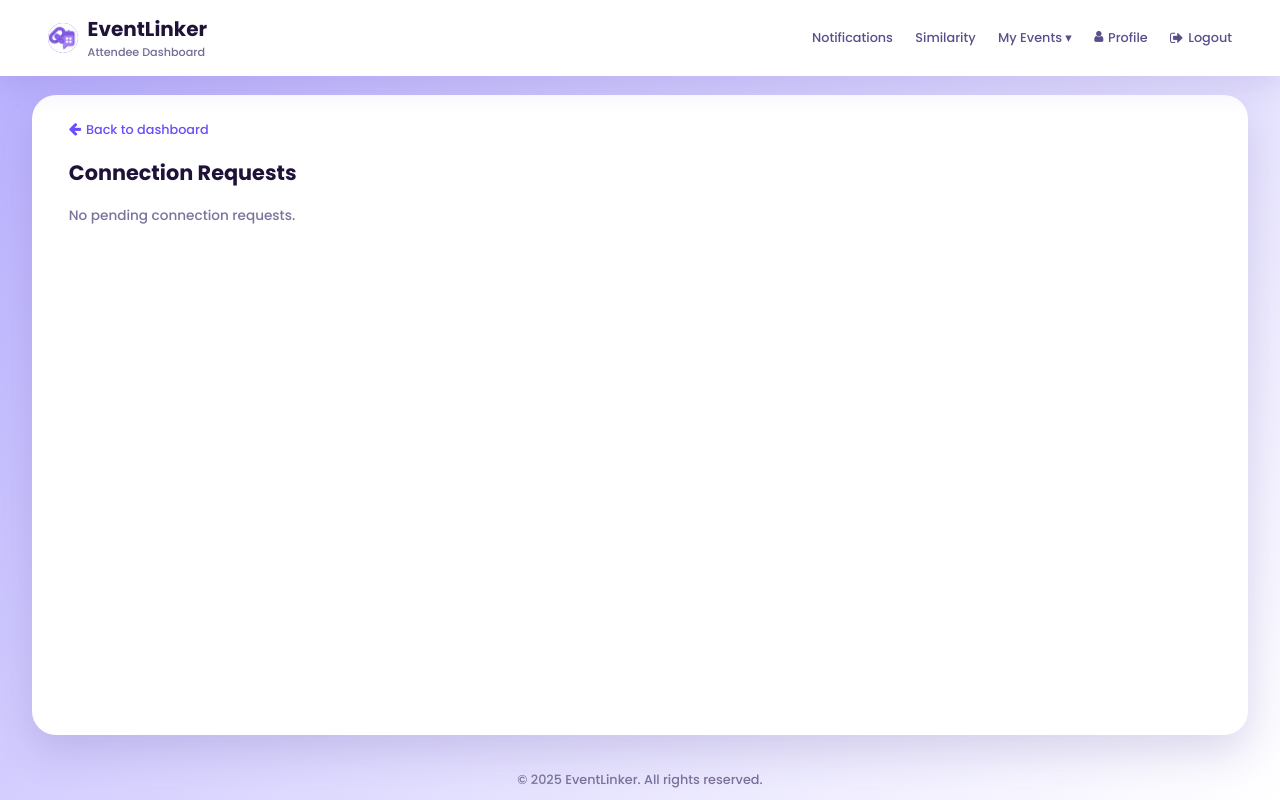
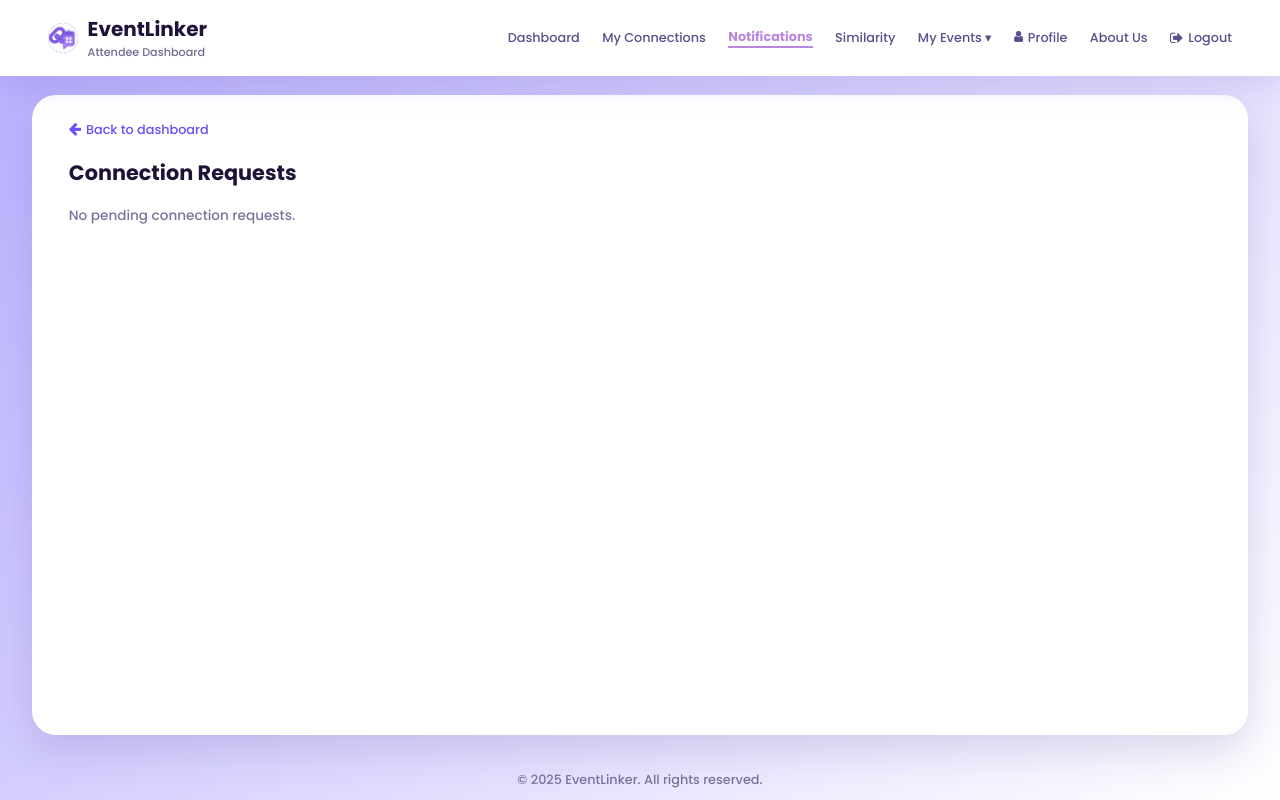
Before and after one commit to devikashaj711/eventlinker, a Flask app: page /attendee/connections in a window 1280 px wide. Run offline with Flask 3, Linux system fonts and the light colour scheme; the visitor is signed in with stand-in values (Sample User, id 1); data that the repository does not hold is empty.

Commit message:
UI changes added

```diff
--- a/frontend/styles/profile.css
+++ b/frontend/styles/profile.css
@@ -100,7 +100,11 @@ body {
     color: #6c4dfc;
     transform: translateY(-1px);
 }
-
+.nav-links a.active {
+    color: #b988dc;       /* green text or any color */
+    font-weight: 700;
+    border-bottom: 2px solid #b988dc;
+}
 
 /* ============ PROFILE MAIN LAYOUT ============ */
 
--- a/frontend/templates/Connection_list.html
+++ b/frontend/templates/Connection_list.html
@@ -29,7 +29,17 @@
         </div>
 
         <nav class="nav-links">
-            <a href="{{ url_for('attendee_bp.attendee_connections') }}" id="connections">Notifications</a>
+            <a href="{{ url_for('attendee_bp.attendee_homepage') }}">Dashboard</a>
+            <a href="{{ url_for('attendee_bp.attendee_my_connections') }}">My Connections</a>
+
+            <a href="{{ url_for('attendee_bp.attendee_connections') }}"
+            id="connections"
+            class="{% if request.endpoint == 'attendee_bp.attendee_connections' %}active{% endif %}">
+            Notifications
+            {% if g.pending_request_count > 0 %}
+            <span class="notification-badge">{{ g.pending_request_count }}</span>
+            {% endif %}
+            </a>
             <a href="#">Similarity</a>
             <!-- Events dropdown -->
             <div class="dropdown">
@@ -38,11 +48,11 @@
                     <a href="{{ url_for('attendee_bp.attendee_registered_events') }}">Registered</a>
                 </div>
             </div>
-
             <a href="{{ url_for('user_bp.user_profile') }}" class="profile-link">
                 <i class="fa fa-user profile-icon"></i>
                 <span class="profile-text">Profile</span>
             </a>
+            <a href="{{ url_for('attendee_bp.about_page') }}">About Us</a>
             <a href="{{ url_for('user_bp.logout_user') }}" class="logout-link">
                 <i class="fa fa-sign-out"></i>
                 <span class="profile-text">Logout</span>
```
Also changed, not shown: frontend/templates/profile.html (+5 -3 lines).
